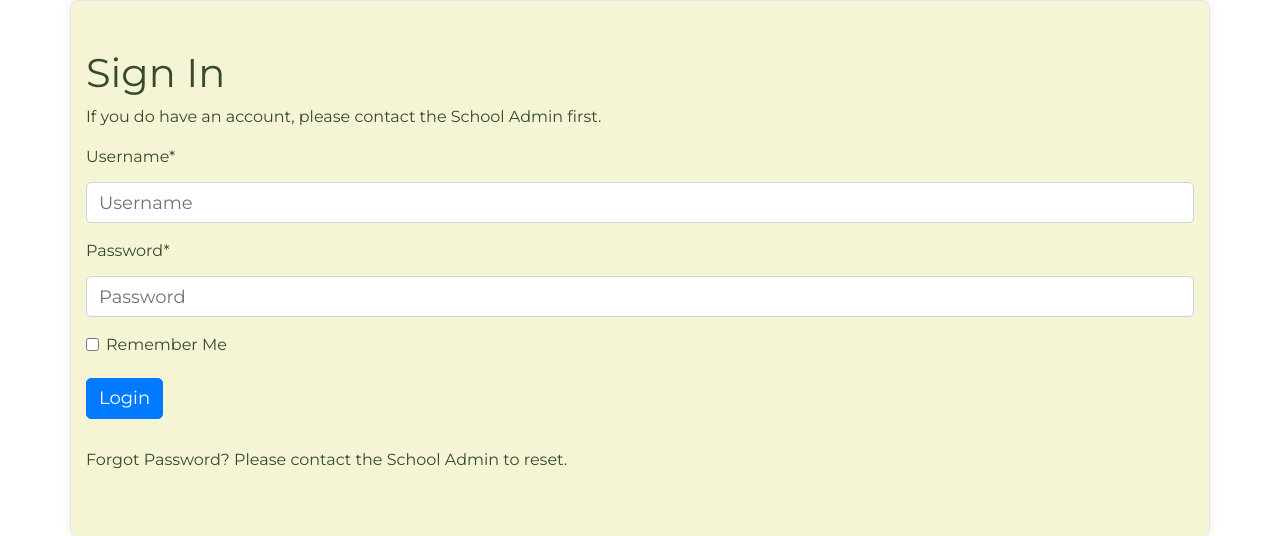
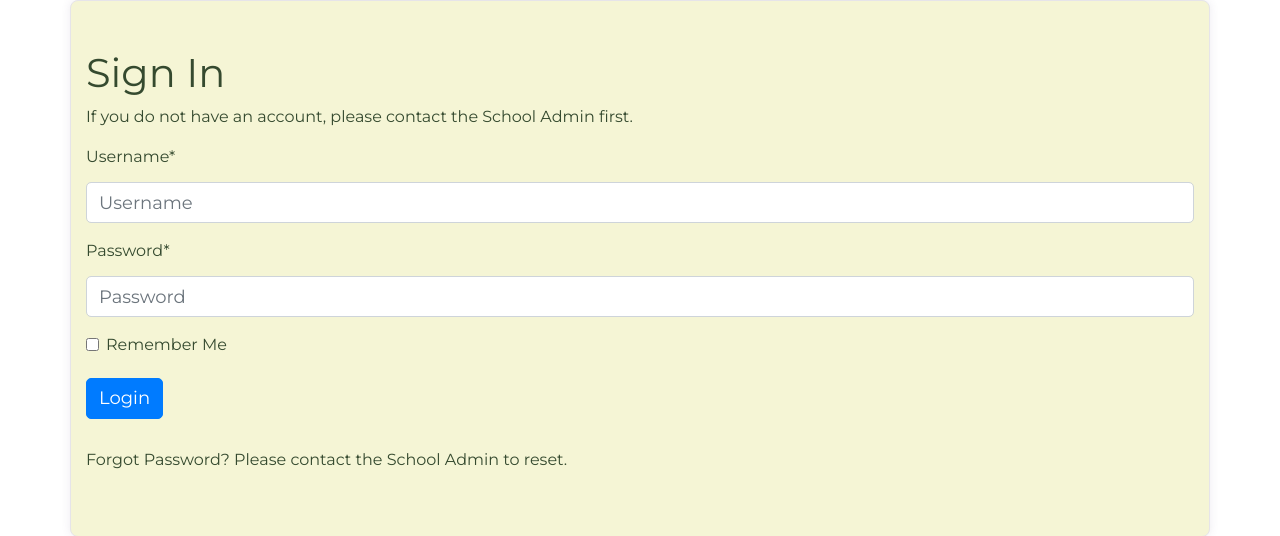
Before and after one commit to kslg/appointment-app, a Django app: page /accounts/login/ in a window 1280 px wide. Shown: the part 63-599 px from the top of the page. Run offline with Django 3.2, Linux system fonts and the light colour scheme; some libraries are stand-ins or nearby versions.

Commit message:
Update paragraph tag with missing text

```diff
--- a/templates/account/login.html
+++ b/templates/account/login.html
@@ -8,7 +8,7 @@
 <h1>Sign In</h1>
 
 <form class="login" method="POST" action="{% url 'account_login' %}">
-  <p>If you do have an account, please contact the School Admin first.</p>
+  <p>If you do not have an account, please contact the School Admin first.</p>
   {% csrf_token %}
   {{ form|crispy }}
   {% if redirect_field_value %}
```
